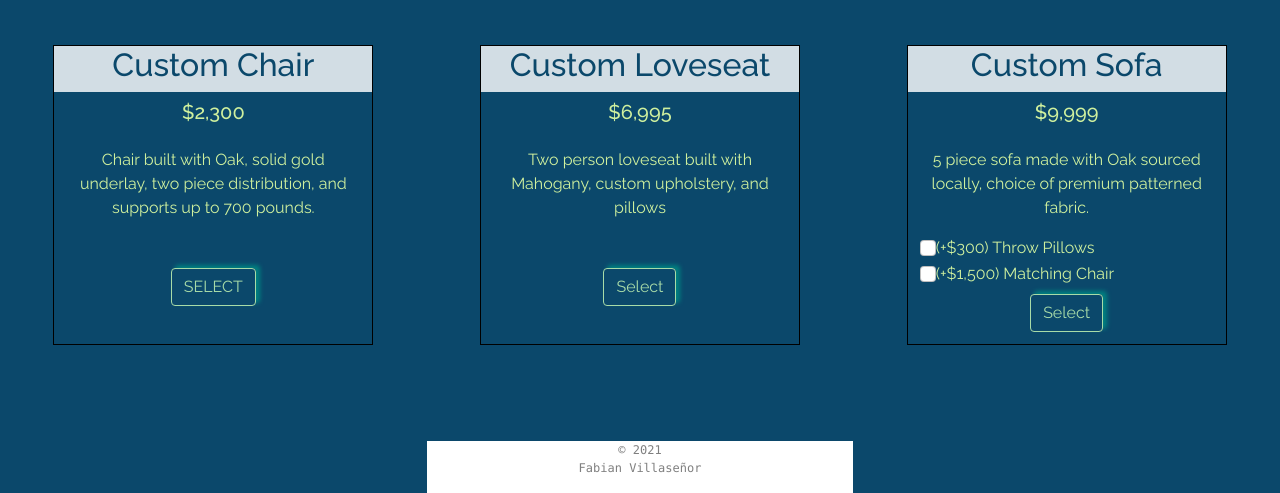
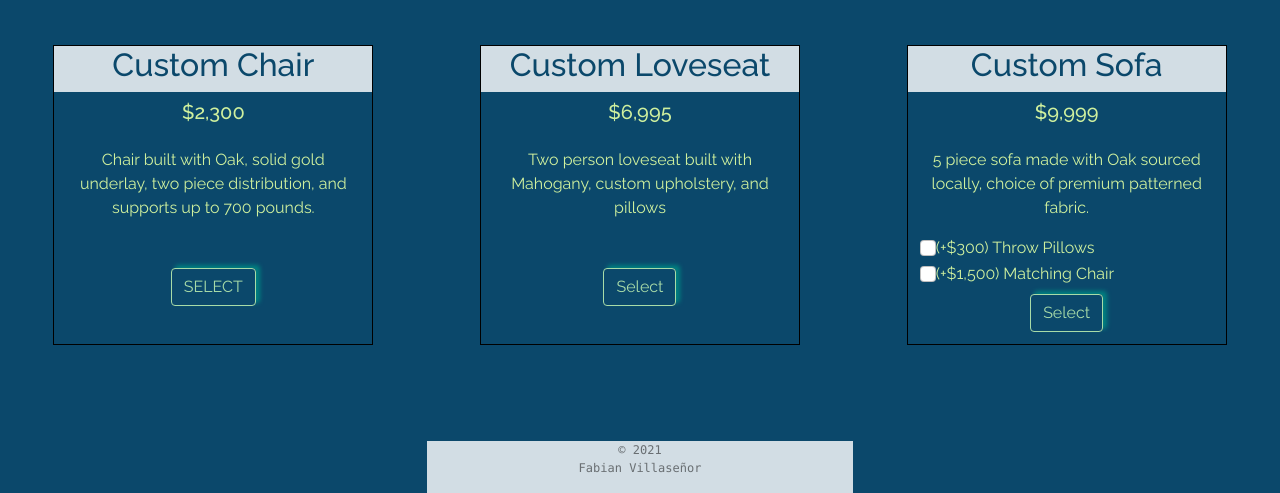
Before and after one commit to EndingNever/Fabian-Villasenor-Landing-Page, a plain HTML site: page Fabian-VIllasenor-Landing-Page.html in a window 1280 px wide. Shown: the part 1009-1502 px from the top of the page. Drawn offline with nearby package versions, Linux system fonts and the light colour scheme.

Commit message:
final commit

```diff
--- a/landing-page.css
+++ b/landing-page.css
@@ -67,7 +67,7 @@ text color TBD */
 }
 /* Copyright-row changes the background to the copyright footer */
 .copyright-row {
-    background-color: white;
+    background-color:  rgba(255, 255, 255, 0.815);
 }
 
 
@@ -103,30 +103,8 @@ text color TBD */
     box-shadow: 0px 1px 1px rgba(0, 0, 0, 0.075) inset, 0px 0px 8px rgba(255, 255, 255, 0.5);
 }
 
-
-
-/* .btn-outline-warning:active:focus{
-    background-color: red;
-    background-image: none;
-    border-color: red !important;
-    border-radius: red !important;
-    box-shadow: red;
-}
-.btn-outline-warning:active{
-    background-image: none;
-    background-color: none;
-    border-radius: none;
-    border: none;
-    border-style: none;
-} */
-/* .btn:focus, .btn:active, .btn:current{
-    outline: none;
-    box-shadow: none;
-    border:none;
-    border-radius: none;
-    box-shadow: none;
-} */
-
+/* This changes the email input to have the same bg-color as the page */
+/* Also adjusts the focus border*/
 input[type = email], input[type = email]:focus {
     background-color: inherit;
     border-color: #97e597;
```
